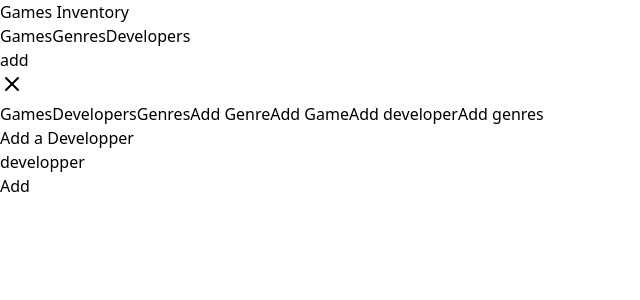
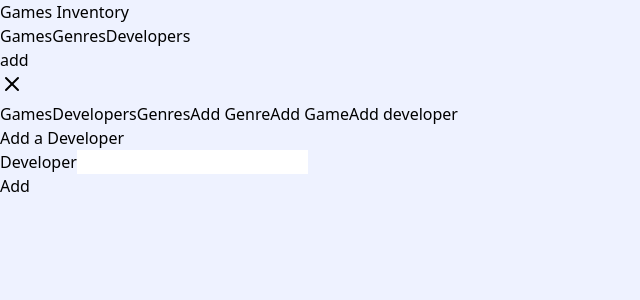
Before and after one commit to AtmaniChouaib22/inventory-app, a React (Vite) app in the folder app/: page /api/developers/adddev in a window 1280 px wide. Both pictures are taken after a click on the button 12 px from the left and 84 px from the top of the page. Shown: the top 300 px of the page, without its empty margins (0-640 px from the left). Built offline with nearby package versions, Linux system fonts and the light colour scheme.

Commit message:
primary stylings

```diff
--- a/app/src/components/Navbar.jsx
+++ b/app/src/components/Navbar.jsx
@@ -25,7 +25,7 @@ const Links = () => {
             add
           </button>
           {dropDown && (
-            <div className="absolute bg-slate-400 z-50 w-full top-9">
+            <div className="absolute bg-slate-400 z-50 w-full top-10 text-wrap">
               <ul className="flex flex-col justify-center items-start px-3 flex-nowrap text-nowrap gap-3 py-3">
                 <Link to="/api/games/addgame">add game</Link>
                 <Link to="/api/genres/addgenre">add genre</Link>
@@ -51,7 +51,7 @@ const NavMob = () => {
       <Link to="/api/genres" className="w-full border-b-2">
         Genres
       </Link>
-      <Link to="/api/genres" className="w-full border-b-2">
+      <Link to="/api/genres/addgenre" className="w-full border-b-2">
         Add Genre
       </Link>
       <Link to="/api/games/addgame" className="w-full border-b-2">
@@ -59,9 +59,6 @@ const NavMob = () => {
       </Link>
       <Link to="/api/developers/adddev" className="w-full border-b-2">
         Add developer
-      </Link>
-      <Link to="/api/genres/addgenre" className="w-full border-b-2">
-        Add genres
       </Link>
     </ul>
   );
@@ -71,7 +68,7 @@ const Navbar = () => {
   const [nav, setNav] = useState(false);
   return (
     <>
-      <nav className="sm:flex w-full shadow-lg flex-col py-3">
+      <nav className="sm:flex w-full shadow-lg flex-col py-3 bg-indigo-700 text-lg text-white font-semibold">
         <div className="flex">
           <div className="pl-5 w-full">Games Inventory</div>
           <div className="">
--- a/app/src/components/game.jsx
+++ b/app/src/components/game.jsx
@@ -1,13 +1,15 @@
 import { Link } from "react-router-dom";
 const Game = ({ title, image }) => {
   return (
-    <div className="w-52 bg-slate-400 border-4 ">
+    <div className="w-52 ">
       <Link>
-        <div className="bg-red-400">
-          <div className="flex justify-center items-center">
+        <div className="bg-white px-4 py-2 rounded-sm">
+          <div className="flex justify-center items-center ">
             <img src={image} alt="img" className="h-28 w-full" />
           </div>
-          <div>{title}</div>
+          <div className="flex items-center text-lg font-semibold pl-1 text-wrap">
+            {title}
+          </div>
         </div>
       </Link>
     </div>
--- a/app/src/index.css
+++ b/app/src/index.css
@@ -1,3 +1,8 @@
 @tailwind base;
 @tailwind components;
 @tailwind utilities;
+
+#root {
+  height: 100vh;
+  background-color: #eef2ff;
+}
--- a/app/src/pages/DevForm.jsx
+++ b/app/src/pages/DevForm.jsx
@@ -35,21 +35,33 @@ const DevForm = () => {
     }
   };
   return (
-    <div>
+    <div className="pt-10 flex justify-center items-center">
       {error && <div>adding failed {error}</div>}
-      <form onSubmit={handleSubmit} method="post">
-        <div>Add a Developper</div>
-        <div>
-          <label htmlFor="name">developper</label>
+      <form
+        onSubmit={handleSubmit}
+        method="post"
+        className="flex flex-col bg-indigo-200 items-center sm:gap-10 gap-5 justify-center sm:py-14 sm:px-24 py-8 px-5 rounded-xl"
+      >
+        <div className="text-3xl text-center font-bold">Add a Developer</div>
+        <div className="flex sm:flex-row gap-5 items-center flex-col">
+          <label htmlFor="name" className="text-xl font-semibold">
+            Developer
+          </label>
           <input
             type="text"
             id="name"
             name="name"
             onChange={handleChange}
             required
+            className="py-1 w-full rounded-lg px-2 outline-0"
           />
         </div>
-        <button type="submit">Add</button>
+        <button
+          type="submit"
+          className="px-8 py-3 bg-indigo-600 rounded-lg font-semibold text-lg text-white hover:scale-105 hover:bg-white hover:border-2 hover:border-blue-500 hover:text-blue-500 transition duration-150 ease-out hover:ease-in"
+        >
+          Add
+        </button>
       </form>
     </div>
   );
--- a/app/src/pages/Games.jsx
+++ b/app/src/pages/Games.jsx
@@ -15,7 +15,7 @@ const Games = () => {
   }, []);
   return (
     <div className="flex flex-col items-center py-5">
-      <div className="pt-2 pb-4">all games</div>
+      <div className="pt-2 pb-4 text-3xl font-bold">All Games</div>
       <div className="sm:flex  sm:gap-7 sm:items-center  sm:px-10 sm:flex-wrap  border-2 p-3 grid grid-cols-1 gap-4">
         {games.map((game) => (
           <Game
--- a/app/src/pages/GenreForm.jsx
+++ b/app/src/pages/GenreForm.jsx
@@ -34,21 +34,33 @@ const GenreForm = () => {
     }
   };
   return (
-    <div>
+    <div className="pt-10 flex justify-center items-center ">
       {error && <div>adding failed {error}</div>}
-      <form method="post" onSubmit={handleSubmit}>
-        <div>Add Genre</div>
-        <div>
-          <label htmlFor="genreName">Genre</label>
+      <form
+        method="post"
+        onSubmit={handleSubmit}
+        className="flex flex-col bg-indigo-200 items-center sm:gap-10 gap-5 justify-center sm:py-14 sm:px-24 py-8 px-5 rounded-xl"
+      >
+        <div className="text-3xl text-center font-bold">Add Genre</div>
+        <div className="flex sm:flex-row gap-5 items-center flex-col">
+          <label htmlFor="genreName" className="text-xl font-semibold">
+            Genre
+          </label>
           <input
             type="text"
             id="genreName"
             name="genreName"
             onChange={handleChange}
             required
+            className="w-ful py-1 rounded-lg px-2"
           />
         </div>
-        <button type="submit">Add</button>
+        <button
+          type="submit"
+          className="px-8 py-3 bg-indigo-600 rounded-lg font-semibold text-lg text-white hover:scale-105 hover:bg-white hover:border-2 hover:border-blue-500 hover:text-blue-500 transition duration-150 ease-out hover:ease-in"
+        >
+          Add
+        </button>
       </form>
     </div>
   );
```
